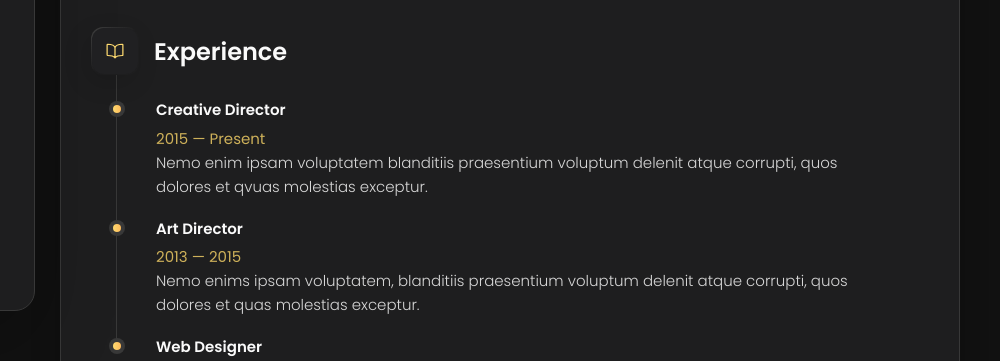
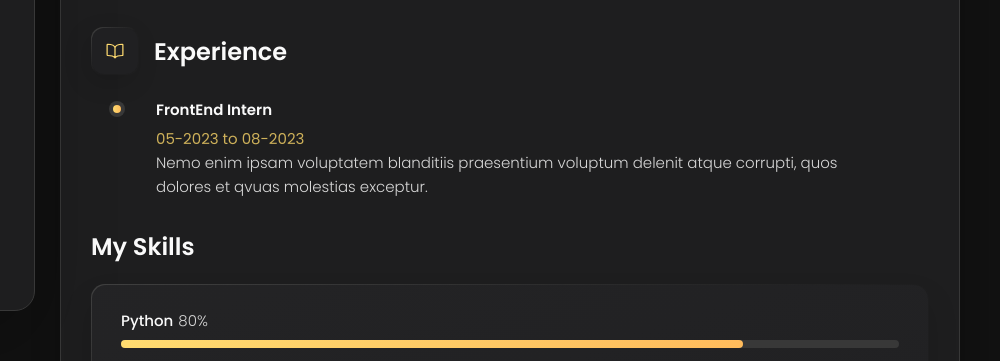
Before and after one commit to mohityadav001/masterportfolio, a plain HTML site: page index.html in a window 1280 px wide. Both pictures are taken after a click on the button "Resume". Shown: the part 434-795 px from the top of the page, 280-1280 px from the left. Drawn offline with nearby package versions, Linux system fonts and the light colour scheme.

Commit message:
resume editing

```diff
--- a/index.html
+++ b/index.html
@@ -586,9 +586,9 @@
 
             <li class="timeline-item">
 
-              <h4 class="h4 timeline-item-title">Creative director</h4>
+              <h4 class="h4 timeline-item-title">FrontEnd Intern</h4>
 
-              <span>2015 — Present</span>
+              <span>05-2023 to 08-2023</span>
 
               <p class="timeline-text">
                 Nemo enim ipsam voluptatem blanditiis praesentium voluptum delenit atque corrupti, quos dolores et qvuas
@@ -598,7 +598,7 @@
 
             </li>
 
-            <li class="timeline-item">
+            <!-- <li class="timeline-item">
 
               <h4 class="h4 timeline-item-title">Art director</h4>
 
@@ -624,7 +624,7 @@
                 exceptur.
               </p>
 
-            </li>
+            </li> -->
 
           </ol>
 
```
